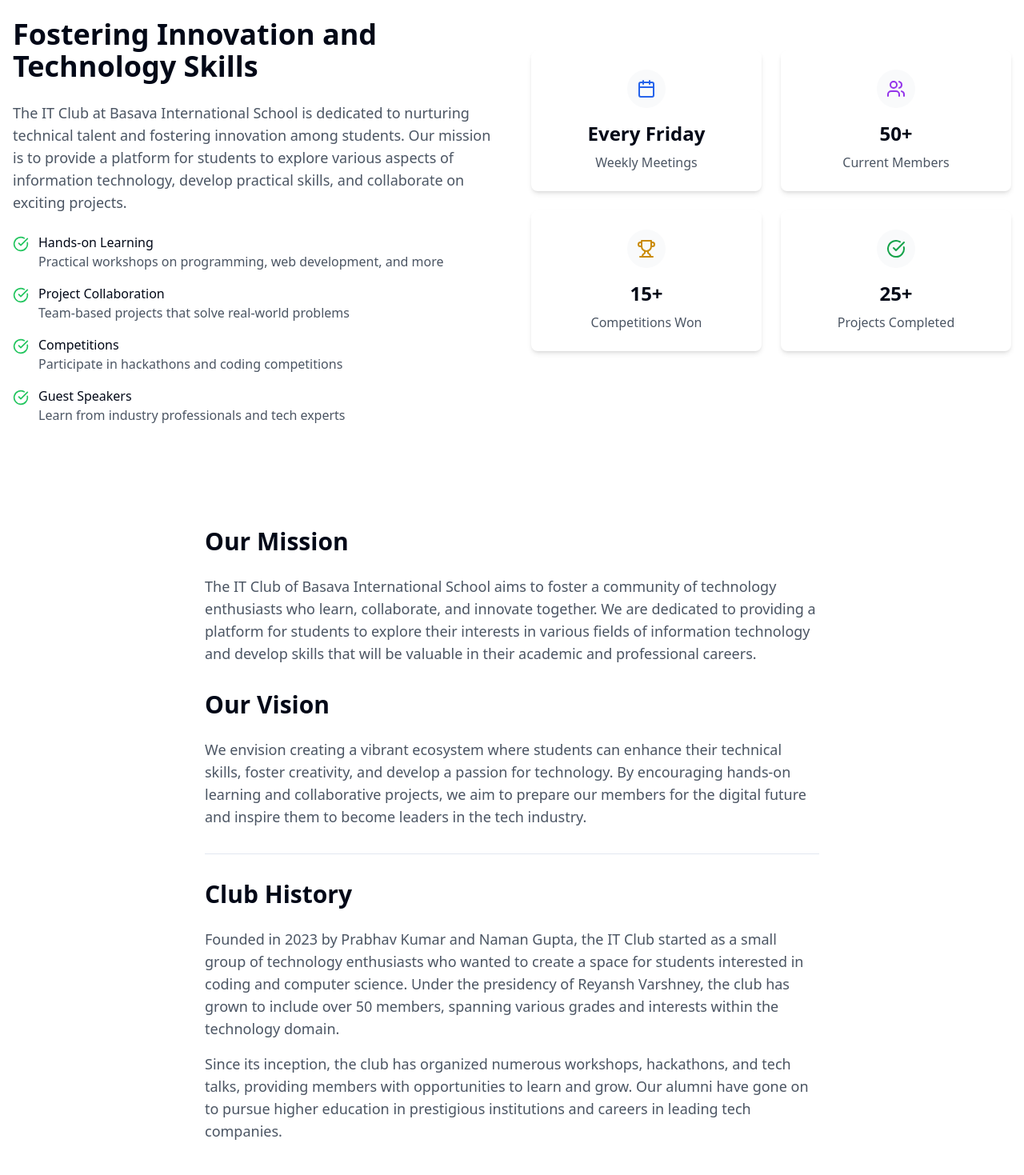
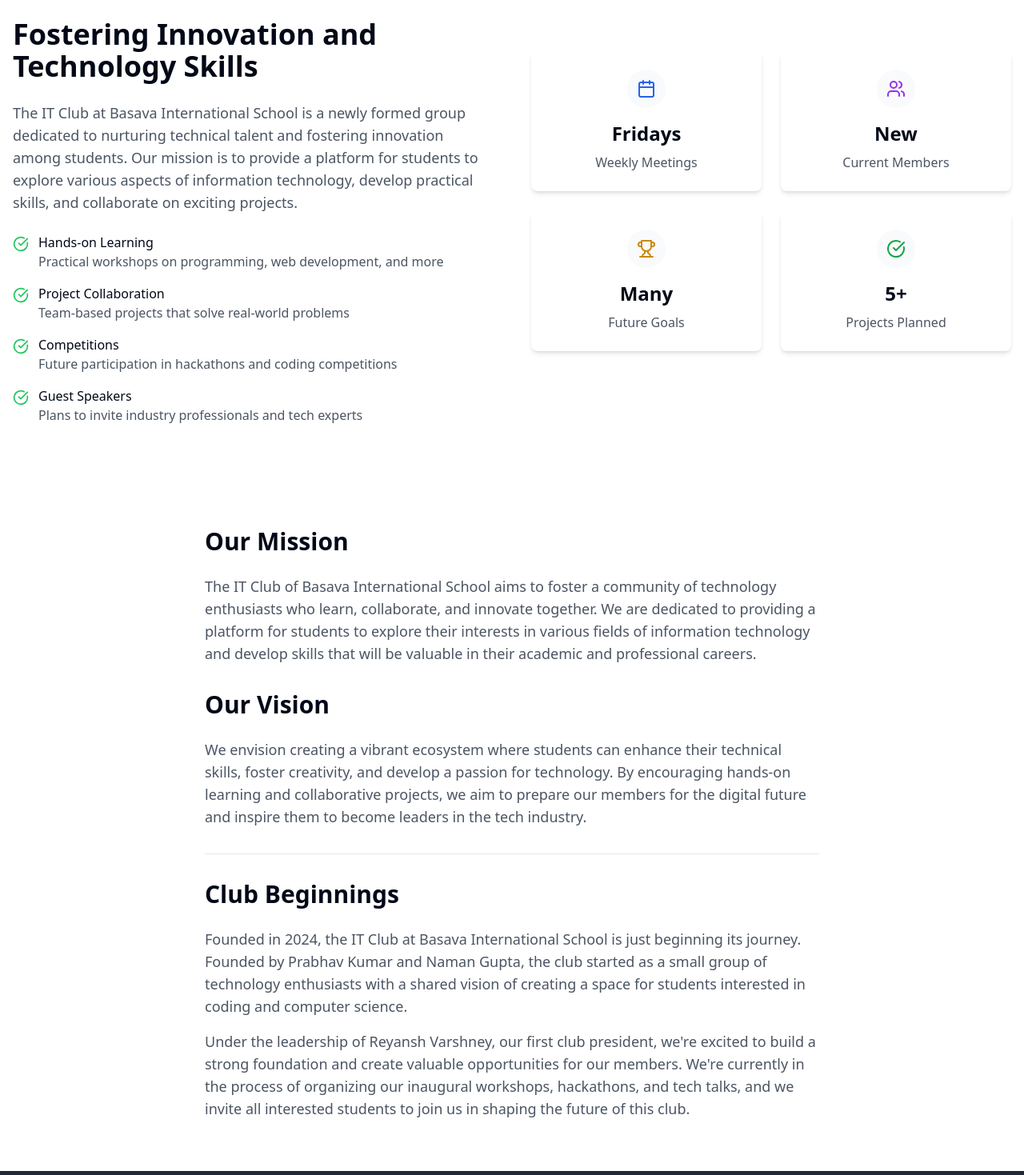
Before and after one commit to Reyansh-Varshney/basavaitclub, a React (Vite) app: page /about in a window 1280 px wide. Shown: the part 381-1850 px from the top of the page at 80% size. Built offline with nearby package versions, Linux system fonts and the light colour scheme.

Commit message:
Refactor: Initial codebase review
Review and refactor the initial codebase for the IT Club website.

```diff
--- a/src/components/AboutSection.tsx
+++ b/src/components/AboutSection.tsx
@@ -14,7 +14,7 @@ const AboutSection = () => {
             </div>
             <h2 className="text-3xl md:text-4xl font-bold">Fostering Innovation and Technology Skills</h2>
             <p className="text-gray-600 text-lg">
-              The IT Club at Basava International School is dedicated to nurturing technical talent and fostering innovation among students. Our mission is to provide a platform for students to explore various aspects of information technology, develop practical skills, and collaborate on exciting projects.
+              The IT Club at Basava International School is a newly formed group dedicated to nurturing technical talent and fostering innovation among students. Our mission is to provide a platform for students to explore various aspects of information technology, develop practical skills, and collaborate on exciting projects.
             </p>
 
             <div className="space-y-4">
@@ -38,7 +38,7 @@ const AboutSection = () => {
                 <CheckCircle className="text-green-500 mt-1 flex-shrink-0" size={20} />
                 <div>
                   <h3 className="font-medium">Competitions</h3>
-                  <p className="text-gray-600">Participate in hackathons and coding competitions</p>
+                  <p className="text-gray-600">Future participation in hackathons and coding competitions</p>
                 </div>
               </div>
 
@@ -46,7 +46,7 @@ const AboutSection = () => {
                 <CheckCircle className="text-green-500 mt-1 flex-shrink-0" size={20} />
                 <div>
                   <h3 className="font-medium">Guest Speakers</h3>
-                  <p className="text-gray-600">Learn from industry professionals and tech experts</p>
+                  <p className="text-gray-600">Plans to invite industry professionals and tech experts</p>
                 </div>
               </div>
             </div>
@@ -56,22 +56,22 @@ const AboutSection = () => {
             <StatCard
               icon={<Calendar className="text-blue-600" />}
               title="Weekly Meetings"
-              value="Every Friday"
+              value="Fridays"
             />
             <StatCard
               icon={<Users className="text-purple-600" />}
               title="Current Members"
-              value="50+"
+              value="New"
             />
             <StatCard
               icon={<Trophy className="text-yellow-600" />}
-              title="Competitions Won"
-              value="15+"
+              title="Future Goals"
+              value="Many"
             />
             <StatCard
               icon={<CheckCircle className="text-green-600" />}
-              title="Projects Completed"
-              value="25+"
+              title="Projects Planned"
+              value="5+"
             />
           </div>
         </div>
--- a/src/pages/About.tsx
+++ b/src/pages/About.tsx
@@ -14,7 +14,7 @@ const About = () => {
           <div className="container mx-auto px-4">
             <h1 className="text-4xl font-bold mb-6">About Us</h1>
             <p className="text-lg text-gray-600 max-w-3xl">
-              Learn more about the IT Club at Basava International School, our mission, values, and the team behind our success.
+              Learn more about the newly formed IT Club at Basava International School, our mission, vision, and the team behind this exciting initiative.
             </p>
           </div>
         </div>
@@ -36,12 +36,12 @@ const About = () => {
 
               <Separator className="my-8" />
 
-              <h2 className="text-3xl font-bold mb-6">Club History</h2>
+              <h2 className="text-3xl font-bold mb-6">Club Beginnings</h2>
               <p className="text-lg text-gray-600 mb-4">
-                Founded in 2023 by Prabhav Kumar and Naman Gupta, the IT Club started as a small group of technology enthusiasts who wanted to create a space for students interested in coding and computer science. Under the presidency of Reyansh Varshney, the club has grown to include over 50 members, spanning various grades and interests within the technology domain.
+                Founded in 2024, the IT Club at Basava International School is just beginning its journey. Founded by Prabhav Kumar and Naman Gupta, the club started as a small group of technology enthusiasts with a shared vision of creating a space for students interested in coding and computer science.
               </p>
               <p className="text-lg text-gray-600">
-                Since its inception, the club has organized numerous workshops, hackathons, and tech talks, providing members with opportunities to learn and grow. Our alumni have gone on to pursue higher education in prestigious institutions and careers in leading tech companies.
+                Under the leadership of Reyansh Varshney, our first club president, we're excited to build a strong foundation and create valuable opportunities for our members. We're currently in the process of organizing our inaugural workshops, hackathons, and tech talks, and we invite all interested students to join us in shaping the future of this club.
               </p>
             </div>
           </div>
--- a/src/pages/Activities.tsx
+++ b/src/pages/Activities.tsx
@@ -10,41 +10,41 @@ const Activities = () => {
   const upcomingEvents = [
     {
       title: "Web Development Workshop",
-      date: "April 15, 2023",
+      date: "April 20, 2024",
       time: "3:30 PM - 5:00 PM",
       location: "Computer Lab 1",
       description: "Learn the basics of HTML, CSS, and JavaScript to create your own website.",
     },
     {
       title: "Coding Competition",
-      date: "April 22, 2023",
+      date: "May 15, 2024",
       time: "2:00 PM - 5:00 PM",
       location: "Auditorium",
       description: "Test your programming skills in this exciting competition with prizes for the winners.",
     },
     {
-      title: "Tech Talk: AI and Machine Learning",
-      date: "May 5, 2023",
+      title: "Tech Talk: Introduction to AI",
+      date: "June 5, 2024",
       time: "4:00 PM - 5:00 PM",
       location: "Lecture Hall",
-      description: "Guest speaker from Google will discuss the latest trends in AI and machine learning.",
+      description: "An introductory session on artificial intelligence and its applications in today's world.",
     },
   ];
 
-  const pastEvents = [
+  const plannedActivities = [
     {
       title: "Mobile App Development Workshop",
-      date: "March 18, 2023",
+      plannedFor: "July 2024",
       description: "Introduction to Android app development using Kotlin.",
     },
     {
-      title: "Hackathon 2023",
-      date: "February 25-26, 2023",
-      description: "24-hour coding marathon where teams built innovative solutions for real-world problems.",
+      title: "First Annual Hackathon",
+      plannedFor: "August 2024",
+      description: "24-hour coding marathon where teams will build innovative solutions for real-world problems.",
     },
     {
       title: "Cybersecurity Seminar",
-      date: "January 20, 2023",
+      plannedFor: "September 2024",
       description: "Learning about online safety and basic cybersecurity practices.",
     },
   ];
@@ -57,7 +57,7 @@ const Activities = () => {
           <div className="container mx-auto px-4">
             <h1 className="text-4xl font-bold mb-6">Activities & Events</h1>
             <p className="text-lg text-gray-600 max-w-3xl">
-              Discover the exciting activities and events organized by the IT Club at Basava International School.
+              Discover the exciting activities and events we're planning for the newly formed IT Club at Basava International School.
             </p>
           </div>
         </div>
@@ -87,16 +87,16 @@ const Activities = () => {
               ))}
             </div>
 
-            <h2 className="text-3xl font-bold my-12 text-center">Past Events</h2>
+            <h2 className="text-3xl font-bold my-12 text-center">Future Activities</h2>
             <div className="max-w-3xl mx-auto">
-              {pastEvents.map((event, index) => (
+              {plannedActivities.map((activity, index) => (
                 <div key={index} className="mb-8 pb-8 border-b border-gray-200 last:border-0">
                   <div className="flex flex-col md:flex-row md:items-start justify-between gap-4">
                     <div>
-                      <h3 className="text-xl font-bold mb-2">{event.title}</h3>
-                      <p className="text-gray-600">{event.description}</p>
+                      <h3 className="text-xl font-bold mb-2">{activity.title}</h3>
+                      <p className="text-gray-600">{activity.description}</p>
                     </div>
-                    <div className="text-gray-500 whitespace-nowrap">{event.date}</div>
+                    <div className="text-gray-500 whitespace-nowrap">Planned for: {activity.plannedFor}</div>
                   </div>
                 </div>
               ))}
```
